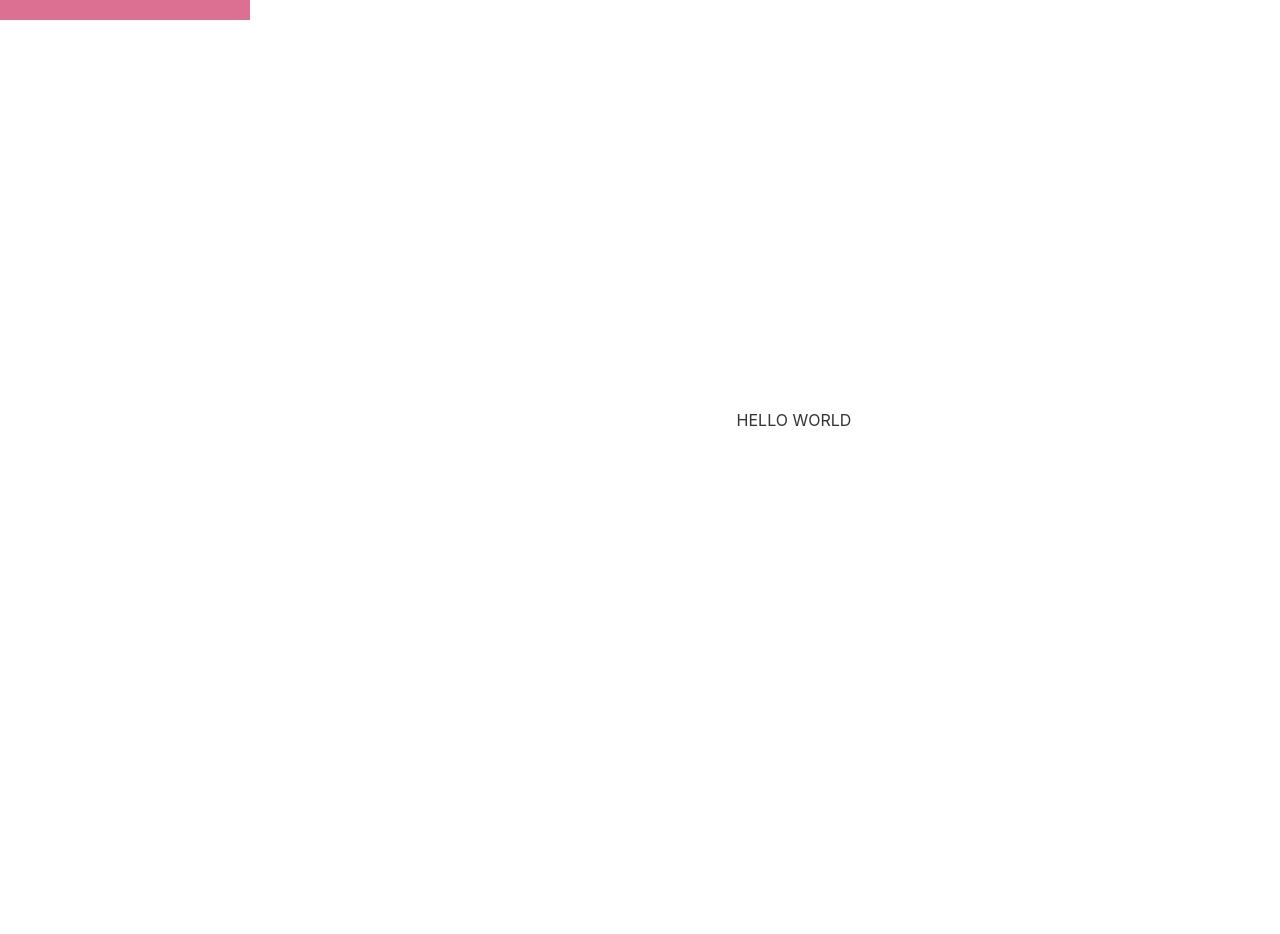
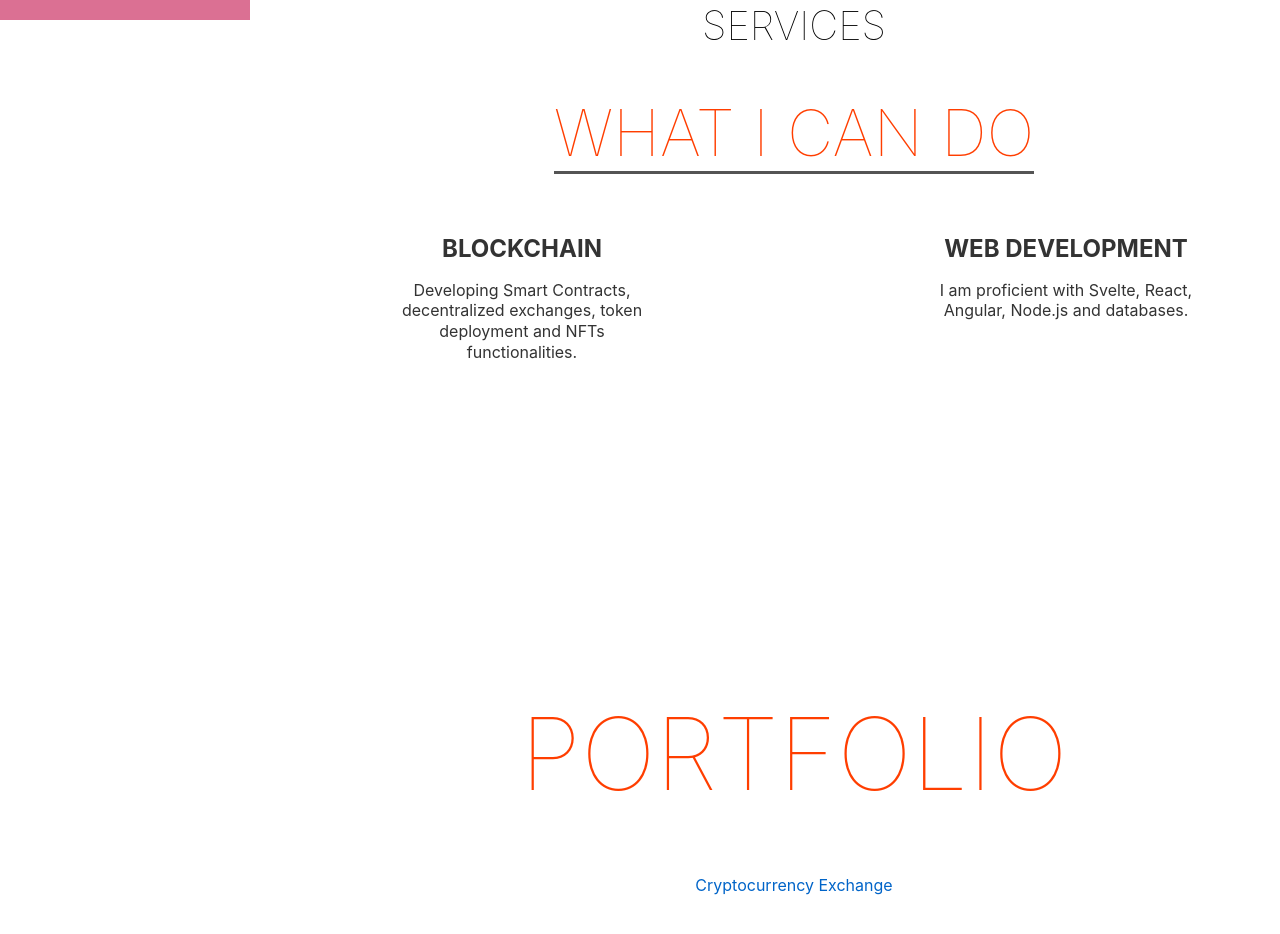
Before and after one commit to Itahand/upgraded-journey, a Svelte app in the folder upgraded-journey/: page / in a window 1280 px wide. Shown: the part 780-1714 px from the top of the page. Before the commit the page ends 1600 px from the top, so only its background shows below. Built offline with nearby package versions, Linux system fonts and the light colour scheme.

Commit message:
Added the bare bones of content.

```diff
--- a/upgraded-journey/public/index.html
+++ b/upgraded-journey/public/index.html
@@ -4,7 +4,7 @@
 	<meta charset='utf-8'>
 	<meta name='viewport' content='width=device-width,initial-scale=1'>
 
-	<title>Svelte app</title>
+	<title>Itahand's Website</title>
 
 	<link rel='icon' type='image/png' href='/favicon.png'>
 	<link rel='stylesheet' href='/global.css'>
--- a/upgraded-journey/src/App.svelte
+++ b/upgraded-journey/src/App.svelte
@@ -10,11 +10,8 @@
 					<img src="https://i.postimg.cc/Y0gQ47Lt/profile-pic.jpg" alt="profile" class="profile">
 				</li>
 				<li>About</li>
-				<li>Experience</li>
-				<li>Education</li>
-				<li>Skills</li>
+				<li>Services</li>
 				<li>Portfolio</li>
-				<li>Interests</li>
 			</ul>
 		</nav>
 	</header>
@@ -23,11 +20,40 @@
 			<div class="name"><span class="altH2">Itahand</span> <span class="altH1"> Naizir</span></div>
 			<img src="https://i.postimg.cc/Y0gQ47Lt/profile-pic.jpg" alt="profile" class="profile2">
 			<p class="info">Tulsa, OK, United States - +1 (305) 713-8713 - Itahand.naizir<span class="alts">@gmail.com</span></p>
-			<p>I am experienced in leveraging agile frameworks, well-versed in the landscape of Blockchain technology and developing and integrating Front-end with Web3 services.<br> My passion for blockchain comes from creating applications that deliver transparency, security and increased efficiency in finance.</p>
+			<p>I am experienced in leveraging agile frameworks, with a passion of Blockchain. I specialise in standards compliant smart Contracts like NFT and DeFi and Web Developement with a focus on usability. <br> My passion for blockchain comes from creating applications that deliver transparency, security and increased efficiency in finance.</p>
 		</div>
 	</section>
 	<section>
-		HELLO WORLD
+		<div class="services">
+			<h3><span class="altH2">Services</span></h3>
+		</div>
+		<div class="services">
+			<h1><span class="altH1">What I can do</span></h1>
+		</div>
+		<div class="services2">
+			<div>
+					<h2>BLOCKCHAIN</h2>
+					<div>
+						Developing Smart Contracts, decentralized exchanges, token deployment and NFTs functionalities.
+					</div>
+			</div>
+			<div>
+					<h2>WEB DEVELOPMENT</h2>
+					<div>
+								I am proficient with Svelte, React, Angular, Node.js and databases.
+					</div>
+			</div>
+		</div>
+	</section>
+	<section>
+		<div class="portfolio">
+			<span class="altH1">Portfolio</span>
+			<div class="portGrid">
+				<div class="card">
+					<a href="https://late-field-5240.on.fleek.co/" target="none">Cryptocurrency Exchange</a>
+				</div>
+			</div>
+		</div>
 	</section>
 </main>
 
@@ -53,7 +79,7 @@
 		font-size: 46px;
 	}
 	section {
-		height: 100vh;
+		height: 80vh;
 		display: flex;
 		justify-content: center;
 		flex-direction: column;
@@ -84,6 +110,24 @@
 	.info {
 		font-size: 20px;
 	}
+	.services2 {
+		display: flex;
+		flex-direction: column;
+		justify-content: space-between;
+		width: 100%;
+	}
+	.services2 div {
+		width: 100%;
+	}
+	.services2 div div {
+		width: 50%;
+		margin: auto;
+	}
+	.portGrid {
+		margin-top: 5rem;
+	}
+
+
 
 	@media (min-width: 640px) {
 		main {
@@ -116,5 +160,22 @@
 		.info {
 			margin-top: 5rem;
 		}
+		.services {
+			margin-bottom: 2.5rem;
+		}
+		.services .altH1 {
+			font-size: 4rem;
+		}
+		.services .altH2 {
+			font-size: 2.5rem;
+			border-bottom: none;
+			margin-bottom: 10rem;
+		}
+		.services2 {
+			flex-direction: row;
+		}
+		.portfolio .altH1 {
+			border-bottom: none;
+		}
 	}
 </style>
```
